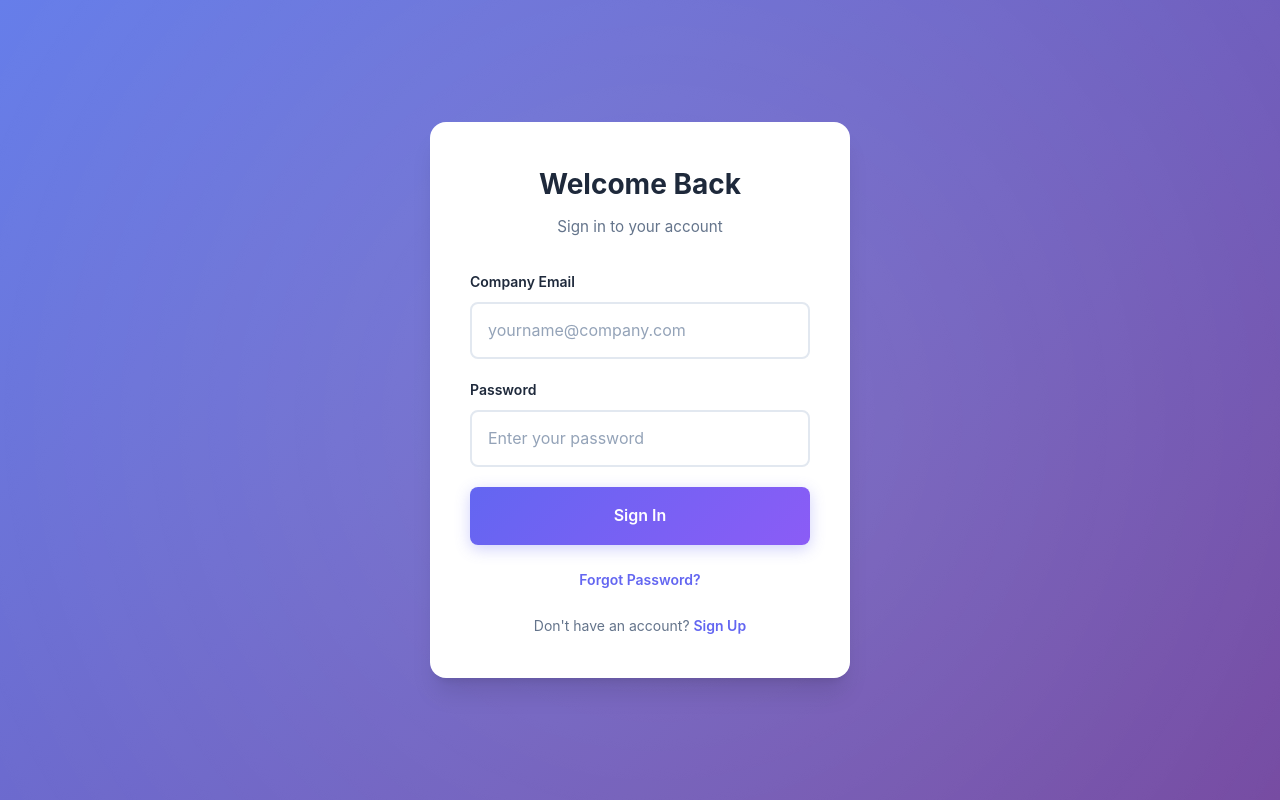
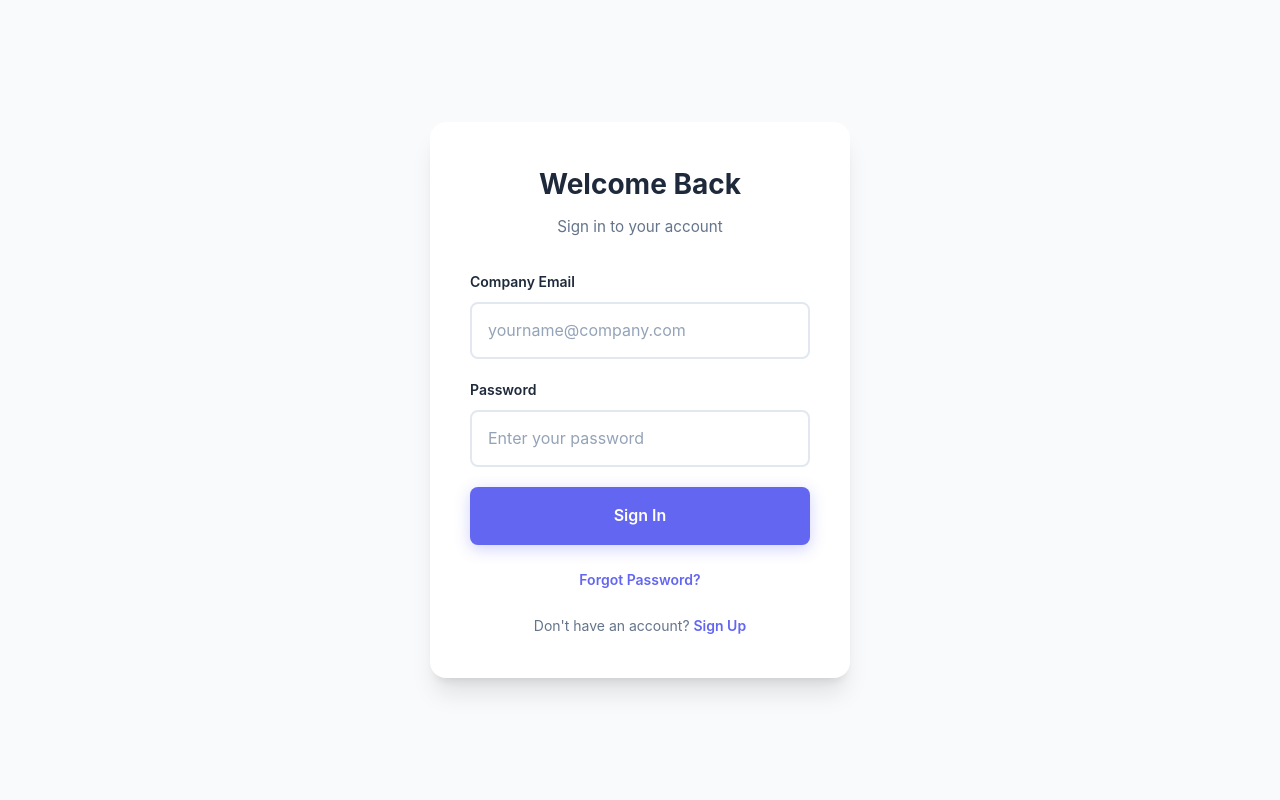
Before and after one commit to quazifaraz508/Assesment_frontend, a React (Vite) app: page /login in a window 1280 px wide. Built offline with nearby package versions, Linux system fonts and the light colour scheme.

Commit message:
Remove all gradients for flat design

```diff
--- a/src/components/AdminSettings.jsx
+++ b/src/components/AdminSettings.jsx
@@ -96,7 +96,7 @@ const AdminSettings = () => {
 
             <div className="bg-white rounded-2xl shadow-xl overflow-hidden mb-8">
                 {/* Header */}
-                <div className="bg-gradient-to-r from-indigo-500 to-purple-600 px-6 py-8">
+                <div className="bg-primary px-6 py-8">
                     <h1 className="text-2xl font-bold text-white">Site Settings</h1>
                     <p className="text-white/80 mt-1">Configure registration and authentication settings</p>
                 </div>
@@ -205,7 +205,7 @@ const AdminSettings = () => {
                         <button
                             type="submit"
                             disabled={saving}
-                            className={`flex items-center px-6 py-3 bg-gradient-to-r from-indigo-500 to-purple-600 text-white font-semibold rounded-lg hover:from-indigo-600 hover:to-purple-700 focus:outline-none focus:ring-4 focus:ring-indigo-100 transition transform hover:-translate-y-0.5 shadow-lg ${saving ? 'opacity-70 cursor-not-allowed' : ''}`}
+                            className={`flex items-center px-6 py-3 bg-primary text-white font-semibold rounded-lg hover:bg-primary-dark focus:outline-none focus:ring-4 focus:ring-indigo-100 transition transform hover:-translate-y-0.5 shadow-lg ${saving ? 'opacity-70 cursor-not-allowed' : ''}`}
                         >
                             {saving ? (
                                 <>
--- a/src/components/AdminSlackSettings.jsx
+++ b/src/components/AdminSlackSettings.jsx
@@ -140,7 +140,7 @@ const AdminSlackSettings = () => {
 
             <div className="bg-white rounded-2xl shadow-xl overflow-hidden mb-8 border border-gray-100">
                 {/* Header */}
-                <div className="bg-gradient-to-r from-slate-800 to-indigo-900 px-8 py-10 text-white">
+                <div className="bg-primary px-8 py-10 text-white">
                     <div className="flex items-center gap-4 mb-3">
                         <div className="p-3 bg-white/10 rounded-xl backdrop-blur-md">
                             <Slack className="w-8 h-8" />
--- a/src/styles/Auth.css
+++ b/src/styles/Auth.css
@@ -37,34 +37,13 @@
     display: flex;
     align-items: center;
     justify-content: center;
-    background: linear-gradient(135deg, #667eea 0%, #764ba2 100%);
+    background: var(--bg-primary);
     padding: 2rem;
     position: relative;
     overflow: hidden;
 }
 
-.auth-container::before {
-    content: '';
-    position: absolute;
-    top: -50%;
-    left: -50%;
-    width: 200%;
-    height: 200%;
-    background: radial-gradient(circle, rgba(255, 255, 255, 0.1) 0%, transparent 50%);
-    animation: float 20s ease-in-out infinite;
-}
-
-@keyframes float {
-
-    0%,
-    100% {
-        transform: translate(0, 0) rotate(0deg);
-    }
-
-    50% {
-        transform: translate(30px, 30px) rotate(180deg);
-    }
-}
+/* Floating animation removed for flat theme */
 
 .auth-card {
     background: var(--bg-white);
@@ -154,7 +133,7 @@
    ======================================== */
 
 .auth-button {
-    background: linear-gradient(135deg, var(--primary-color) 0%, #8b5cf6 100%);
+    background: var(--primary-color);
     color: white;
     border: none;
     padding: 1rem 1.5rem;
@@ -391,7 +370,7 @@
 }
 
 .dashboard-header {
-    background: linear-gradient(135deg, #667eea 0%, #764ba2 100%);
+    background: var(--primary-color);
     padding: 1rem 2rem;
     box-shadow: var(--shadow-md);
 }
@@ -750,7 +729,7 @@
 .node-card.is-parent {
     border-top-color: #f59e0b;
     /* Amber/Orange for managers */
-    background: linear-gradient(to bottom, #fff, #fffbf0);
+    background: #fff;
 }
 
 .node-card.is-parent .node-avatar {
@@ -767,7 +746,7 @@
 .node-card.is-current-user {
     border-top-color: #a855f7;
     /* Purple for self */
-    background: linear-gradient(to bottom, #fff, #f3e8ff);
+    background: #fff;
     box-shadow: 0 0 0 4px rgba(168, 85, 247, 0.2);
 }
 
```
